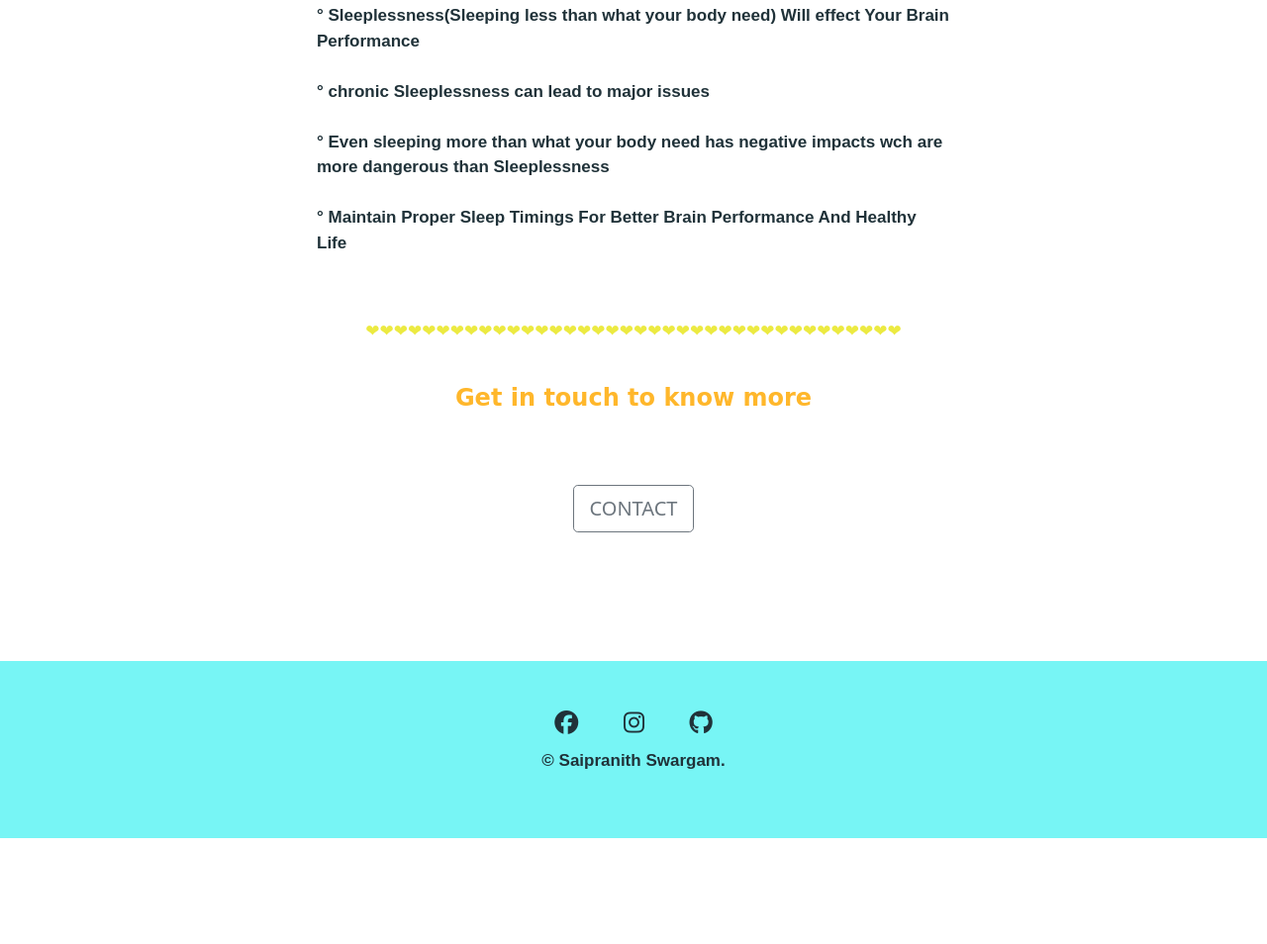
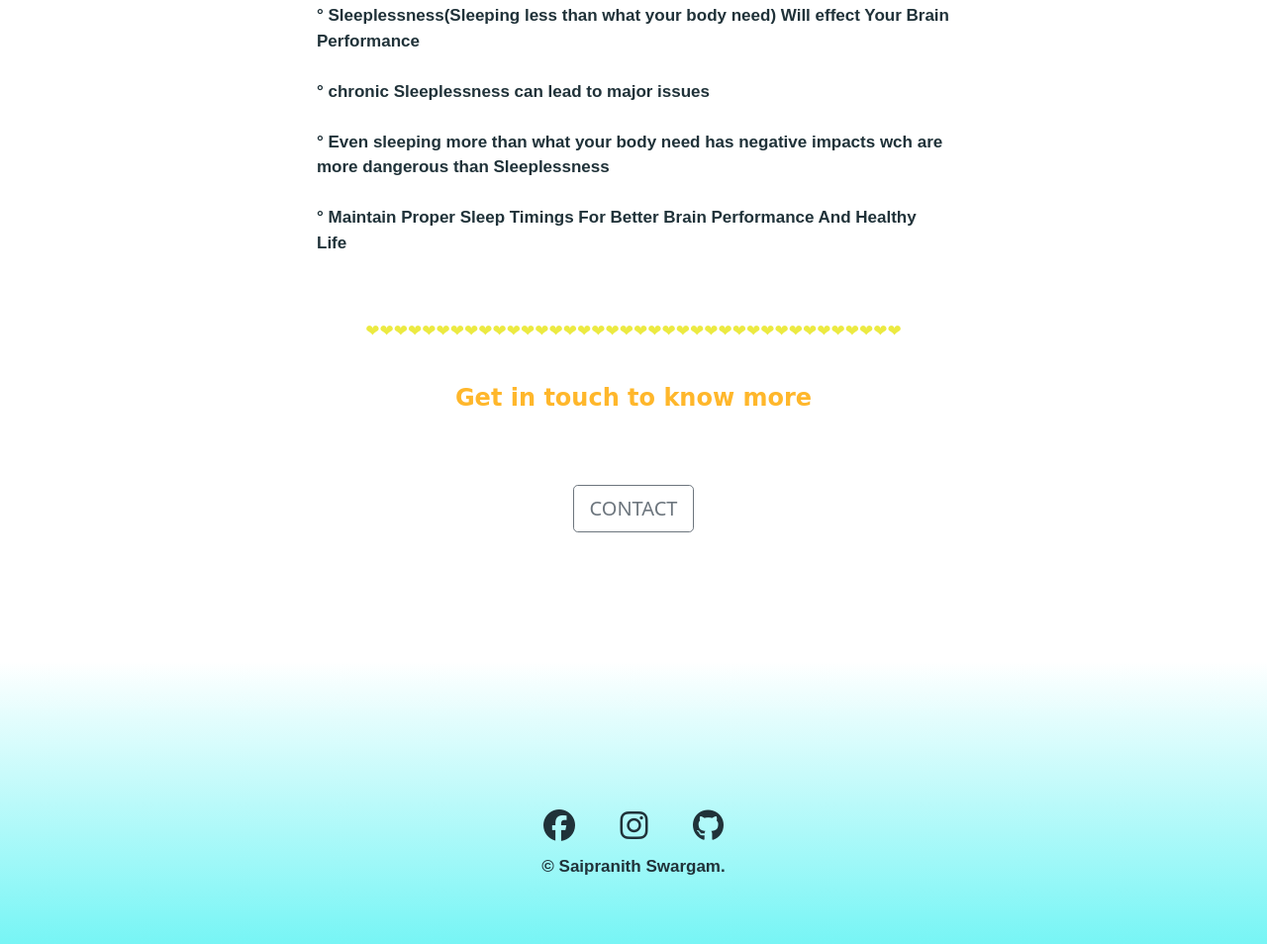
Before and after one commit to saipranithswargam/test4, a plain HTML site: page index.html in a window 1280 px wide. Shown: the part 1961-2915 px from the top of the page at 99% size. Before the commit the page ends 2808 px from the top, so only its background shows below. Drawn offline with nearby package versions, Linux system fonts and the light colour scheme; a web font is replaced by a local one.

Commit message:
Update style.css

```diff
--- a/css/style.css
+++ b/css/style.css
@@ -38,7 +38,8 @@ a:hover{
     color: #99A799;
 }
 i{
-    font-size: x-large;
+    margin-top: 100px;
+    font-size: xx-large;
 }
 .top{
     background-color: #EFFFFD;
@@ -139,5 +140,6 @@ i{
     text-align: center;
     margin-top: 80px;
     padding: 50px;
-    background-color: #77f5f5;
+/*     background-color: #77f5f5; */
+    background-image: linear-gradient(white,#77f5f5);
 }
```
